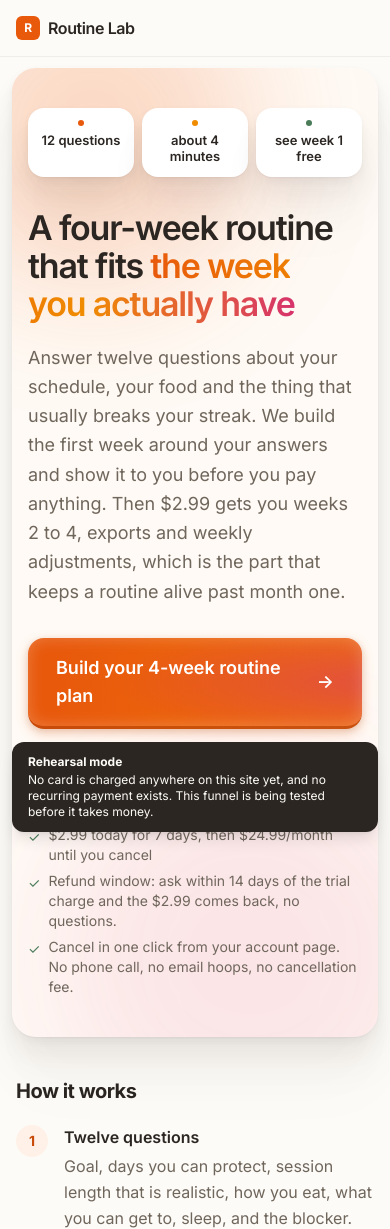
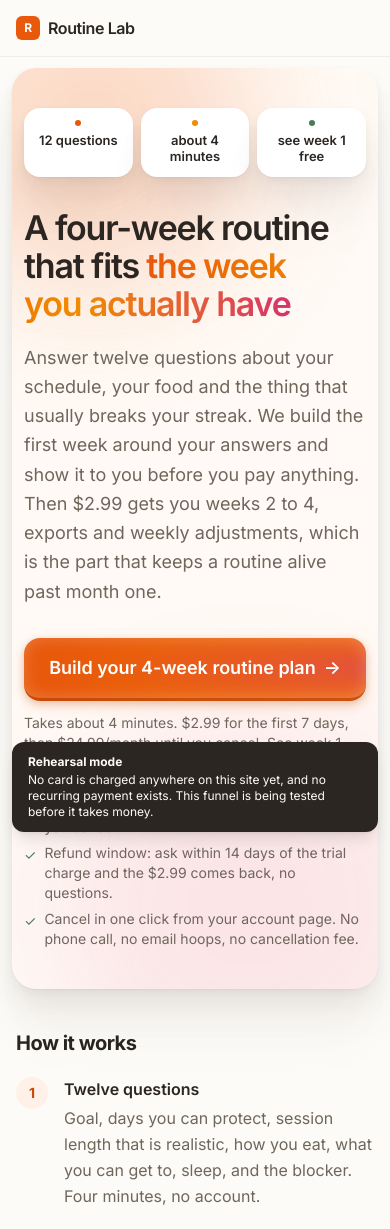
Before and after one commit to Sykoo00o/sirius, a FastAPI app: page / in a window 390 px wide. Shown: the top 1229 px of the page. Run offline with FastAPI, Linux system fonts and the light colour scheme; some libraries are stand-ins or nearby versions.

Commit message:
funnel_app: UI polish step 7, keep the landing CTA on one line at 390px
The inset hero panel took ~24px of width on phones, wrapping the main
CTA onto two lines (91px tall). Mobile-only padding (panel px-3, button
px-4) restores one line at 390px while still allowing a wrap on
narrower screens.

Co-Authored-By: Claude Opus 5.5 <noreply@anthropic.com>

```diff
--- a/funnel_app/templates/landing.html
+++ b/funnel_app/templates/landing.html
@@ -25,7 +25,7 @@
     <div class="pointer-events-none absolute -top-24 -left-20 h-80 w-80 rounded-full bg-ember/20 blur-3xl" aria-hidden="true"></div>
     <div class="pointer-events-none absolute -bottom-28 -right-16 h-96 w-96 rounded-full bg-[#d6336c]/10 blur-3xl" aria-hidden="true"></div>
 
-    <div class="relative mx-auto max-w-copy px-4 sm:px-6 pt-10 pb-10 sm:pt-16 sm:pb-14">
+    <div class="relative mx-auto max-w-copy px-3 sm:px-6 pt-10 pb-10 sm:pt-16 sm:pb-14">
 
       <ul class="stagger grid grid-cols-3 gap-2 sm:gap-3">
         {% for phrase in [question_count ~ ' questions', 'about 4 minutes', 'see week 1 free'] %}
@@ -50,7 +50,7 @@
 
     <div class="mt-8">
       <a href="/onboarding/0"
-         class="btn-primary inline-flex w-full sm:w-auto items-center justify-center gap-2 rounded-2xl px-7 py-4 text-lg font-semibold">
+         class="btn-primary inline-flex w-full sm:w-auto items-center justify-center gap-2 rounded-2xl px-4 sm:px-7 py-4 text-lg font-semibold">
         {{ copy.primary_cta }}
         <span aria-hidden="true">&rarr;</span>
       </a>
```
